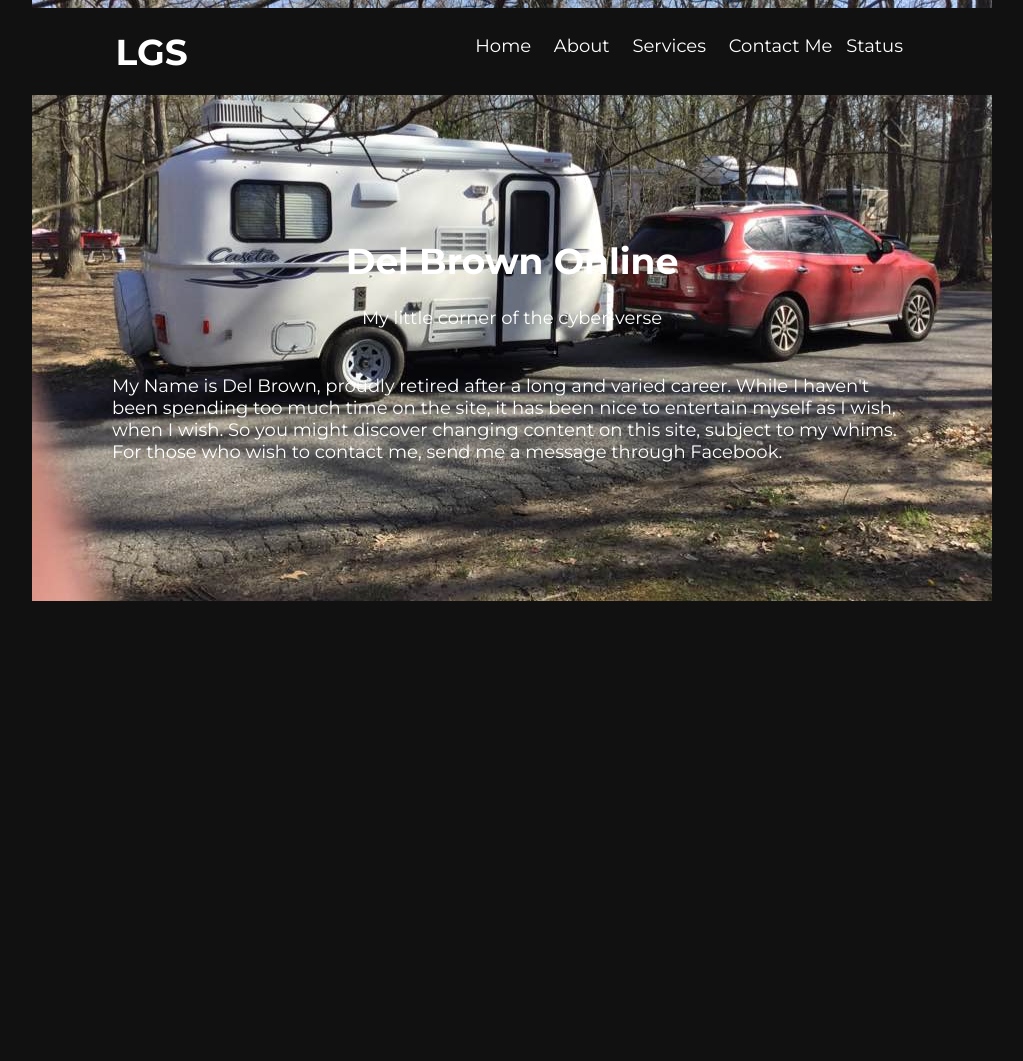
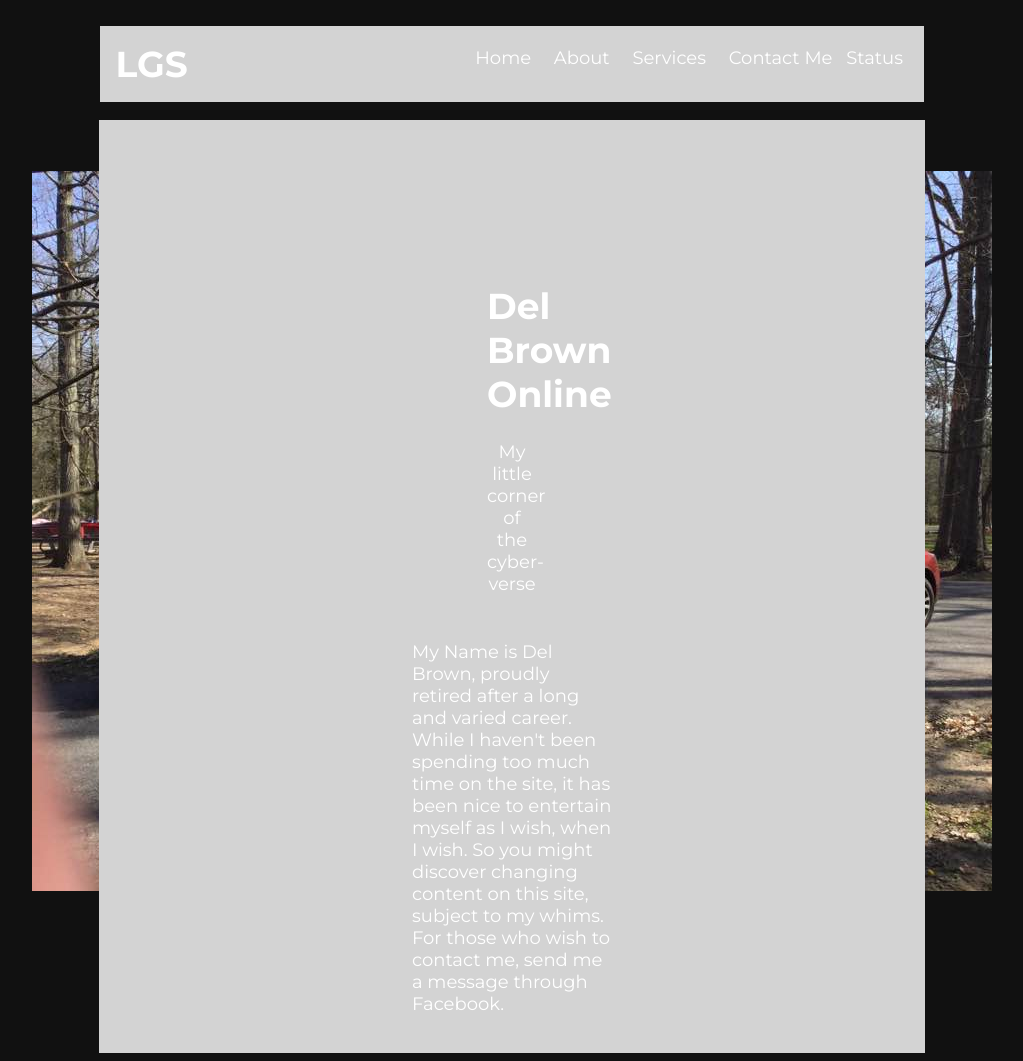
Before and after one commit to delonline/delonline.github.io, a Jekyll site: the page built from index.html, in a window 1280 px wide. Shown: the whole page, without its empty margins (128-1151 px from the left). Built offline with Jekyll 4.4.1, drawn with Linux system fonts in a browser that asks for light colours; before the commit the page ends 900 px from its top, so only the background shows below that.

Commit message:
Update css.css

```diff
--- a/stylesheets/css.css
+++ b/stylesheets/css.css
@@ -12,7 +12,14 @@ body{
   #background-attachment: fixed;
   background-position: center;
 }
-
+div{
+  width:25%;
+  margin-left: auto;
+  margin-right:auto;
+  background:lightgray;
+  transparency:90%;
+  padding: 1%;
+}
 
 /**********/
 /* LAYOUT */
```
